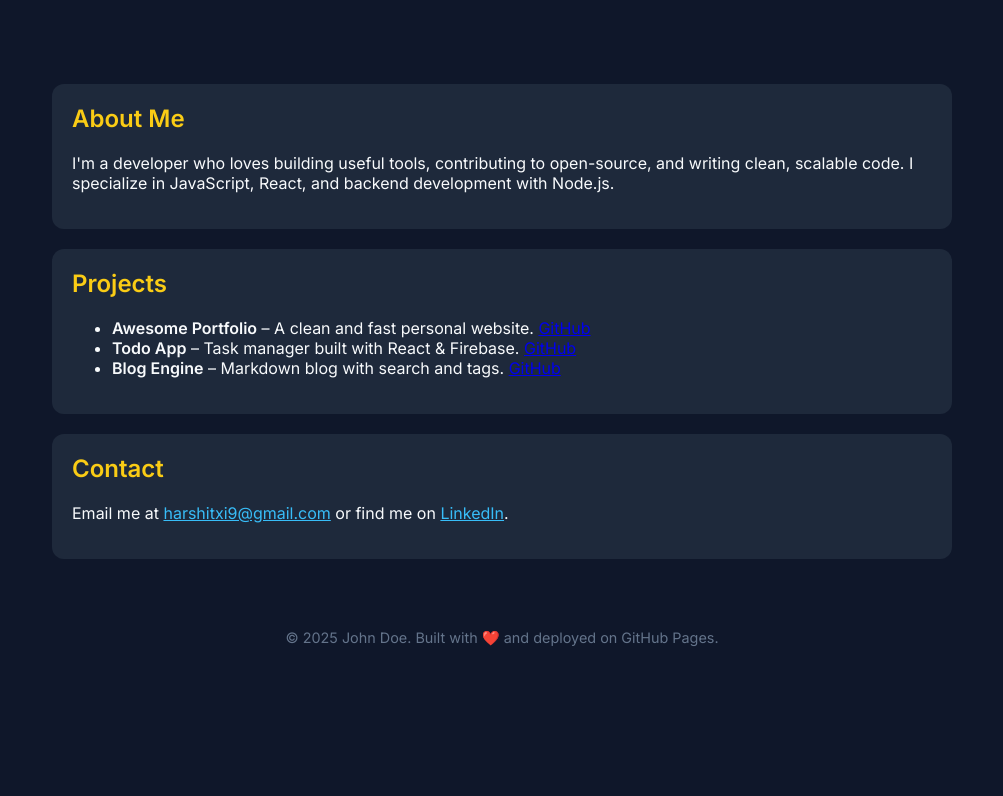
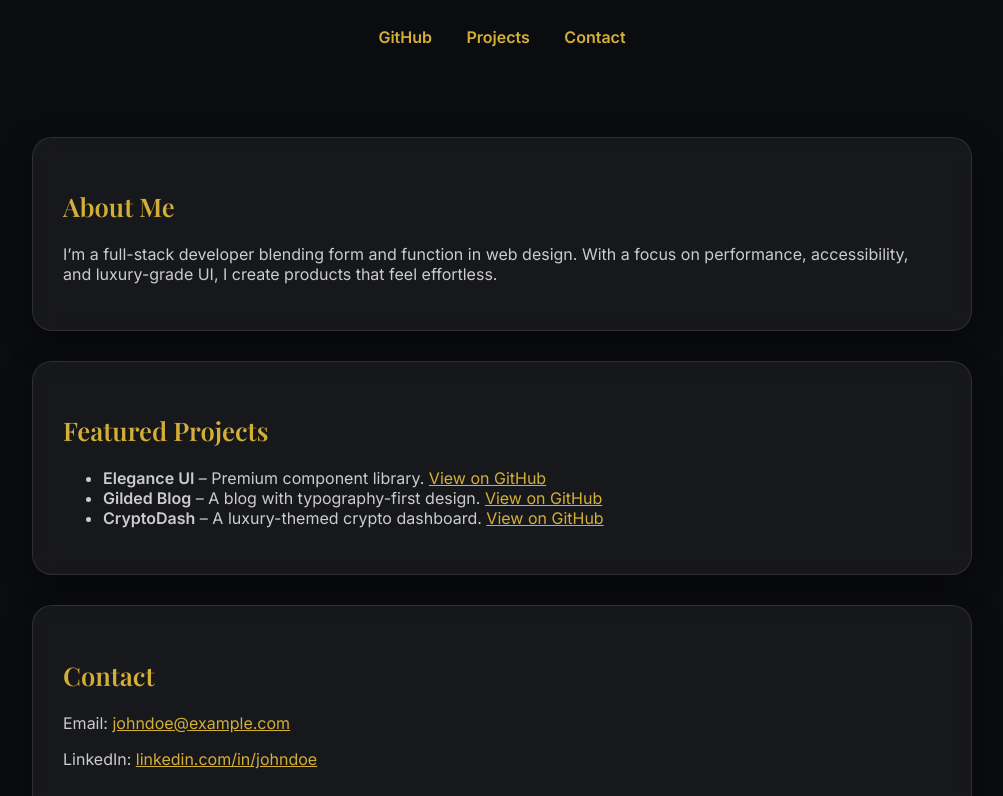
Before and after one commit to Harshit-xi/Harshitsingh, a plain HTML site: page index.html in a window 1280 px wide. Shown: the part 250-1046 px from the top of the page, without its empty margins (138-1141 px from the left). Before the commit the page ends 927 px from the top, so only its background shows below. Drawn offline with nearby package versions, Linux system fonts and the light colour scheme.

Commit message:
Update index.html

```diff
--- a/index.html
+++ b/index.html
@@ -1,67 +1,135 @@
-
+<!DOCTYPE html>
 <html lang="en">
 <head>
   <meta charset="UTF-8" />
   <meta name="viewport" content="width=device-width, initial-scale=1.0" />
-  <title>HARSHIT | Portfolio</title>
-  <link href="https://fonts.googleapis.com/css2?family=Inter:wght@400;600&display=swap" rel="stylesheet" />
+  <title>John Doe | Portfolio</title>
+  <link href="https://fonts.googleapis.com/css2?family=Inter:wght@400;600&family=Playfair+Display:wght@600&display=swap" rel="stylesheet" />
   <style>
+    :root {
+      --bg: #0b0c10;
+      --glass: rgba(255, 255, 255, 0.05);
+      --border: rgba(255, 255, 255, 0.1);
+      --text: #f8f8f2;
+      --accent: #d4af37;
+    }
+
+    * {
+      box-sizing: border-box;
+    }
+
     body {
+      margin: 0;
       font-family: 'Inter', sans-serif;
-      margin: 0;
-      background-color: #0f172a;
-      color: #f8fafc;
+      background: var(--bg);
+      color: var(--text);
+      overflow-x: hidden;
     }
+
     header {
       text-align: center;
-      padding: 60px 20px;
+      padding: 100px 20px 60px;
     }
+
     header h1 {
-      font-size: 3rem;
+      font-family: 'Playfair Display', serif;
+      font-size: 3.5rem;
+      color: var(--accent);
       margin-bottom: 10px;
     }
+
     header p {
-      color: #94a3b8;
+      color: #b0b0b0;
       font-size: 1.2rem;
+      max-width: 600px;
+      margin: 0 auto;
     }
+
     nav {
-      text-align: center;
-      margin: 20px;
+      margin-top: 30px;
     }
+
     nav a {
-      color: #38bdf8;
+      color: var(--accent);
+      text-decoration: none;
       margin: 0 15px;
-      text-decoration: none;
       font-weight: 600;
+      border-bottom: 1px solid transparent;
+      transition: 0.3s ease;
     }
+
+    nav a:hover {
+      border-color: var(--accent);
+    }
+
     .container {
-      max-width: 900px;
+      max-width: 1000px;
       margin: auto;
-      padding: 20px;
+      padding: 30px;
     }
+
     .card {
-      background-color: #1e293b;
-      padding: 20px;
-      border-radius: 12px;
-      margin-bottom: 20px;
+      background: var(--glass);
+      border: 1px solid var(--border);
+      border-radius: 20px;
+      padding: 30px;
+      margin-bottom: 30px;
+      backdrop-filter: blur(10px);
+      box-shadow: 0 10px 30px rgba(0, 0, 0, 0.4);
+      transition: transform 0.3s ease;
     }
+
+    .card:hover {
+      transform: scale(1.02);
+    }
+
     .card h2 {
-      margin-top: 0;
-      color: #facc15;
+      font-family: 'Playfair Display', serif;
+      color: var(--accent);
+      font-size: 1.6rem;
     }
+
+    .card p,
+    .card li {
+      color: #ccc;
+      font-size: 1rem;
+    }
+
     .footer {
       text-align: center;
-      padding: 30px;
+      color: #666;
+      padding: 40px;
       font-size: 0.9rem;
-      color: #64748b;
+    }
+
+    .fade-up {
+      opacity: 0;
+      transform: translateY(20px);
+      animation: fadeUp 0.6s ease forwards;
+    }
+
+    .fade-up:nth-child(1) { animation-delay: 0.2s; }
+    .fade-up:nth-child(2) { animation-delay: 0.4s; }
+    .fade-up:nth-child(3) { animation-delay: 0.6s; }
+
+    @keyframes fadeUp {
+      to {
+        opacity: 1;
+        transform: translateY(0);
+      }
+    }
+
+    a {
+      color: var(--accent);
     }
   </style>
 </head>
 <body>
+
   <header>
-    <h1>HARSHIT</h1>
-    <p>Full Stack Developer & Open Source Contributor</p>
-    <nav>
+    <h1 class="fade-up">John Doe</h1>
+    <p class="fade-up">Crafting beautiful web experiences with precision and elegance.</p>
+    <nav class="fade-up">
       <a href="https://github.com/johndoe" target="_blank">GitHub</a>
       <a href="#projects">Projects</a>
       <a href="mailto:johndoe@example.com">Contact</a>
@@ -69,30 +137,32 @@
   </header>
 
   <main class="container">
-    <section class="card">
+    <section class="card fade-up">
       <h2>About Me</h2>
       <p>
-        I'm a developer who loves building useful tools, contributing to open-source, and writing clean, scalable code. I specialize in JavaScript, React, and backend development with Node.js.
+        I’m a full-stack developer blending form and function in web design. With a focus on performance, accessibility, and luxury-grade UI, I create products that feel effortless.
       </p>
     </section>
 
-    <section class="card" id="projects">
-      <h2>Projects</h2>
+    <section class="card fade-up" id="projects">
+      <h2>Featured Projects</h2>
       <ul>
-        <li><strong>Awesome Portfolio</strong> – A clean and fast personal website. <a href="https://harshit-xi.github.io/Harshitsingh/" target="_blank">GitHub</a></li>
-        <li><strong>Todo App</strong> – Task manager built with React & Firebase. <a href="https://github.com/johndoe/todo-app" target="_blank">GitHub</a></li>
-        <li><strong>Blog Engine</strong> – Markdown blog with search and tags. <a href="https://github.com/johndoe/blog-engine" target="_blank">GitHub</a></li>
+        <li><strong>Elegance UI</strong> – Premium component library. <a href="https://github.com/johndoe/elegance-ui" target="_blank">View on GitHub</a></li>
+        <li><strong>Gilded Blog</strong> – A blog with typography-first design. <a href="https://github.com/johndoe/gilded-blog" target="_blank">View on GitHub</a></li>
+        <li><strong>CryptoDash</strong> – A luxury-themed crypto dashboard. <a href="https://github.com/johndoe/cryptodash" target="_blank">View on GitHub</a></li>
       </ul>
     </section>
 
-    <section class="card">
+    <section class="card fade-up">
       <h2>Contact</h2>
-      <p>Email me at <a href="mailto:harshitxi9@gmail.com" style="color:#38bdf8">harshitxi9@gmail.com</a> or find me on <a href="https://linkedin.com/in/johndoe" target="_blank" style="color:#38bdf8">LinkedIn</a>.</p>
+      <p>Email: <a href="mailto:johndoe@example.com">johndoe@example.com</a></p>
+      <p>LinkedIn: <a href="https://linkedin.com/in/johndoe" target="_blank">linkedin.com/in/johndoe</a></p>
     </section>
   </main>
 
   <footer class="footer">
-    © 2025 John Doe. Built with ❤️ and deployed on GitHub Pages.
+    © 2025 John Doe. Designed with purpose and precision.
   </footer>
+
 </body>
 </html>
```
